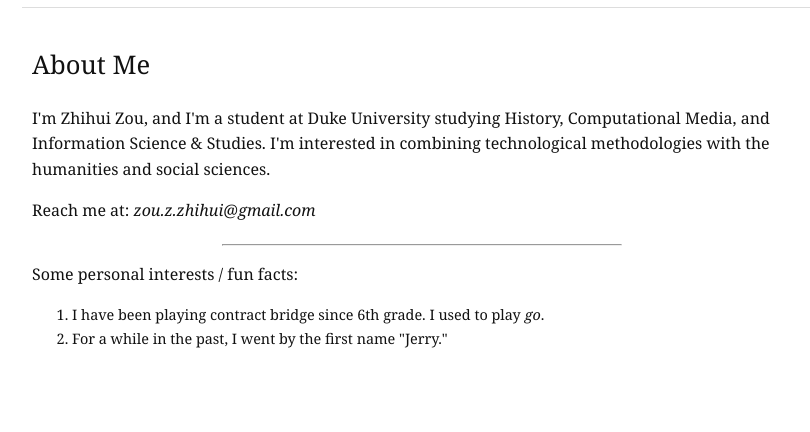
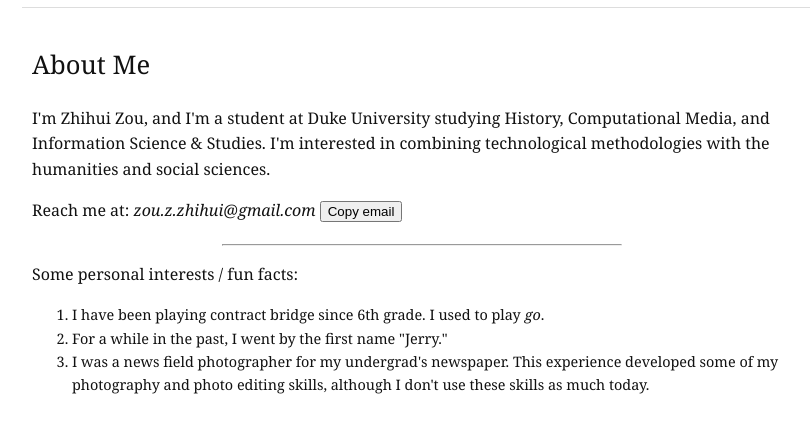
Before and after one commit to zzou21/zzou21.github.io, a plain HTML site: page pages/about.html in a window 1280 px wide. Shown: the part 160-592 px from the top of the page, without its empty margins (218-1028 px from the left). Drawn offline with Linux system fonts and the light colour scheme.

Commit message:
added javascript for email copy

```diff
--- a/assets/css/style.css
+++ b/assets/css/style.css
@@ -135,9 +135,15 @@ details {
   margin-top: 4px;
   margin-bottom:4px;
 }
+details:hover{
+  background-color: #e8e8e8
+}
 
 summary {
   font-weight: bold
+}
+summary:hover {
+  cursor: pointer;
 }
 
 hr {
@@ -146,6 +152,9 @@ hr {
   margin-bottom: 4px;
 }
 
+button.cursorpointer{
+  cursor: pointer;
+}
 /* ---------- small screens ---------- */
 
 @media (max-width: 500px) {
--- /dev/null
+++ b/assets/js/clickToCopy.js
@@ -0,0 +1,12 @@
+// this JS allows the website to let user copy a text after clicking on it
+
+function clickToCopy(button, replacementText) {
+    const text = document.getElementById("textToCopyOnClick").textContent
+
+    // Copy the text inside the text field
+    navigator.clipboard.writeText(text)
+    .then(() =>{
+        button.textContent = "Copied";
+        setTimeout(() => (button.textContent = replacementText), 1500);
+    })
+}
--- a/pages/about.html
+++ b/pages/about.html
@@ -5,6 +5,7 @@
 <meta name="viewport" content="width=device-width, initial-scale=1.0">
 <title>About</title>
 <link rel="stylesheet" href="/assets/css/style.css">
+<script src="/assets/js/clickToCopy.js"></script
 </head>
 <body>
 
@@ -14,14 +15,14 @@
   <script src="/assets/js/navigation.js"></script>
 </site-nav>
 
+
 <main>
 
   <h1>About Me</h1>
 
   <p>I'm Zhihui Zou, and I'm a student at Duke University studying History, Computational Media, and Information Science & Studies. I'm interested in combining technological methodologies with the humanities and social sciences.</p>
 
-  <p>Reach me at: <i>zou.z.zhihui@gmail.com</i></p>
-
+  <p>Reach me at: <i><span id="textToCopyOnClick">zou.z.zhihui@gmail.com</span></i> <button onclick="clickToCopy(this, 'Copy email')" class="cursorpointer">Copy email</button></p>
   <hr>
 
   <p>Some personal interests / fun facts:</p>
@@ -29,6 +30,7 @@
     <ol>
       <li>I have been playing contract bridge since 6th grade. I used to play <i>go</i>.</li>
       <li>For a while in the past, I went by the first name "Jerry."</li>
+      <li>I was a news field photographer for my undergrad's newspaper. This experience developed some of my photography and photo editing skills, although I don't use these skills as much today.</li>
     </ol>
   </p>
 
```
